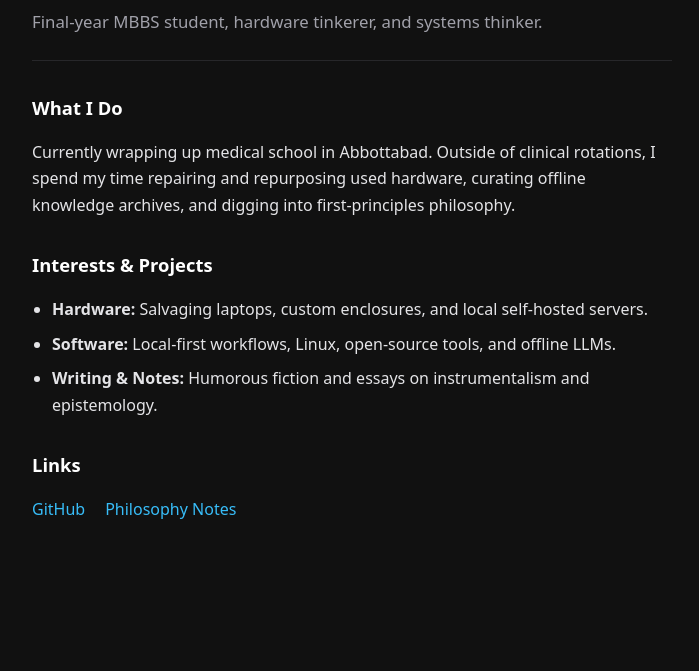
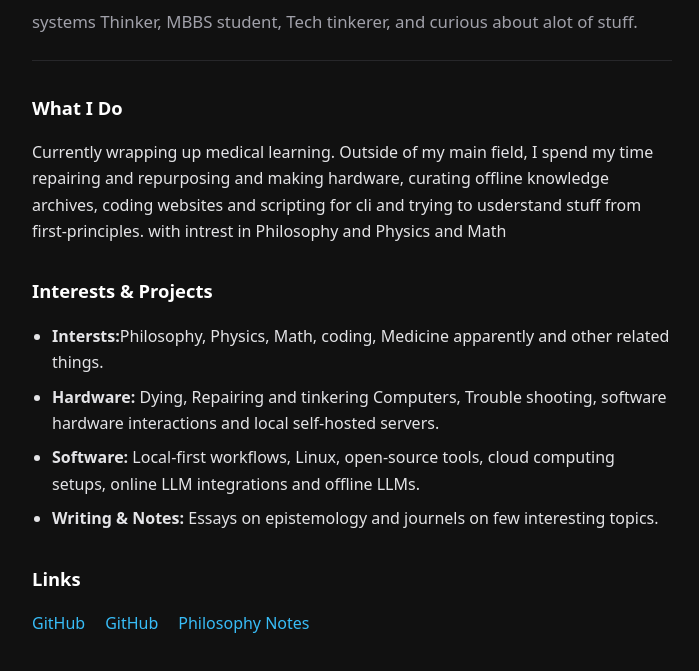
Before and after one commit to abstopia/about, a plain HTML site: page index.html in a window 1280 px wide. Shown: the part 97-768 px from the top of the page, without its empty margins (288-987 px from the left). Drawn offline with Linux system fonts and the light colour scheme.

Commit message:
Update personal description and interests in index.html

```diff
--- a/index.html
+++ b/index.html
@@ -10,24 +10,25 @@
   <main>
     <header>
       <h1>Zia Ur Rehman</h1>
-      <p class="subtitle">Final-year MBBS student, hardware tinkerer, and systems thinker.</p>
+      <p class="subtitle">systems Thinker, MBBS student, Tech tinkerer, and curious about alot of stuff.</p>
     </header>
 
     <section>
       <h2>What I Do</h2>
       <p>
-        Currently wrapping up medical school in Abbottabad. Outside of clinical rotations,
-        I spend my time repairing and repurposing used hardware, curating offline knowledge
-        archives, and digging into first-principles philosophy.
+        Currently wrapping up medical learning. Outside of my main field,
+        I spend my time repairing and repurposing and making hardware, curating offline knowledge
+        archives, coding websites and scripting for cli and trying to usderstand stuff from first-principles.  with intrest in Philosophy and Physics and Math
       </p>
     </section>
 
     <section>
       <h2>Interests & Projects</h2>
       <ul>
-        <li><strong>Hardware:</strong> Salvaging laptops, custom enclosures, and local self-hosted servers.</li>
-        <li><strong>Software:</strong> Local-first workflows, Linux, open-source tools, and offline LLMs.</li>
-        <li><strong>Writing & Notes:</strong> Humorous fiction and essays on instrumentalism and epistemology.</li>
+        <li><strong>Intersts:</strong>Philosophy, Physics, Math, coding, Medicine apparently and other related things.</li>
+        <li><strong>Hardware:</strong> Dying, Repairing and tinkering Computers, Trouble shooting, software hardware interactions and local self-hosted servers.</li>
+        <li><strong>Software:</strong> Local-first workflows, Linux, open-source tools, cloud computing setups, online LLM integrations and offline LLMs.</li>
+        <li><strong>Writing & Notes:</strong> Essays on epistemology and journels on few interesting topics.</li>
       </ul>
     </section>
 
@@ -35,8 +36,9 @@
       <h2>Links</h2>
       <ul class="links">
         <li><a href="https://github.com/ziathegreat">GitHub</a></li>
+        <li><a href="https://github.com/abstopia">GitHub</a></li>
         <li><a href="https://ziathegreat.github.io/myweb">Philosophy Notes</a></li>
-        <!-- Add email or other profiles here -->
+        <!-- zia.ftps@gmail.com -->
       </ul>
     </section>
   </main>
```
